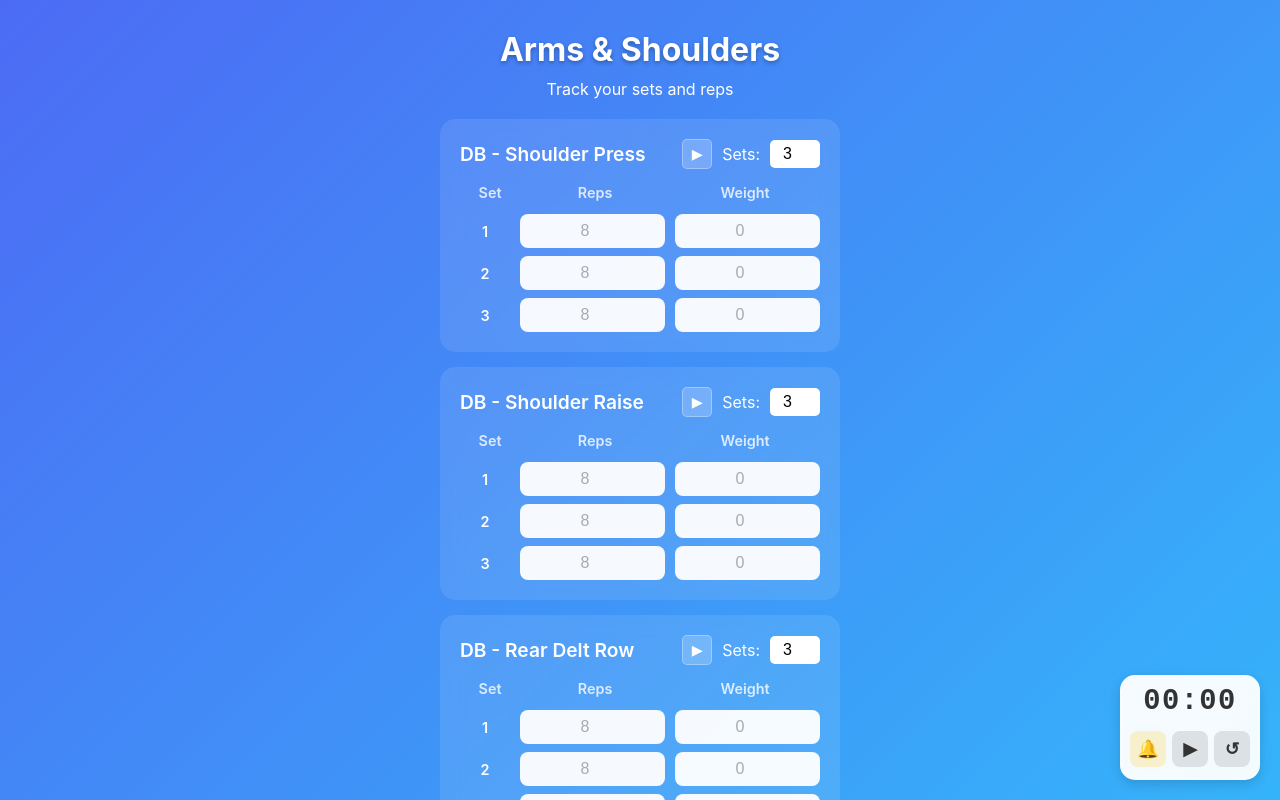
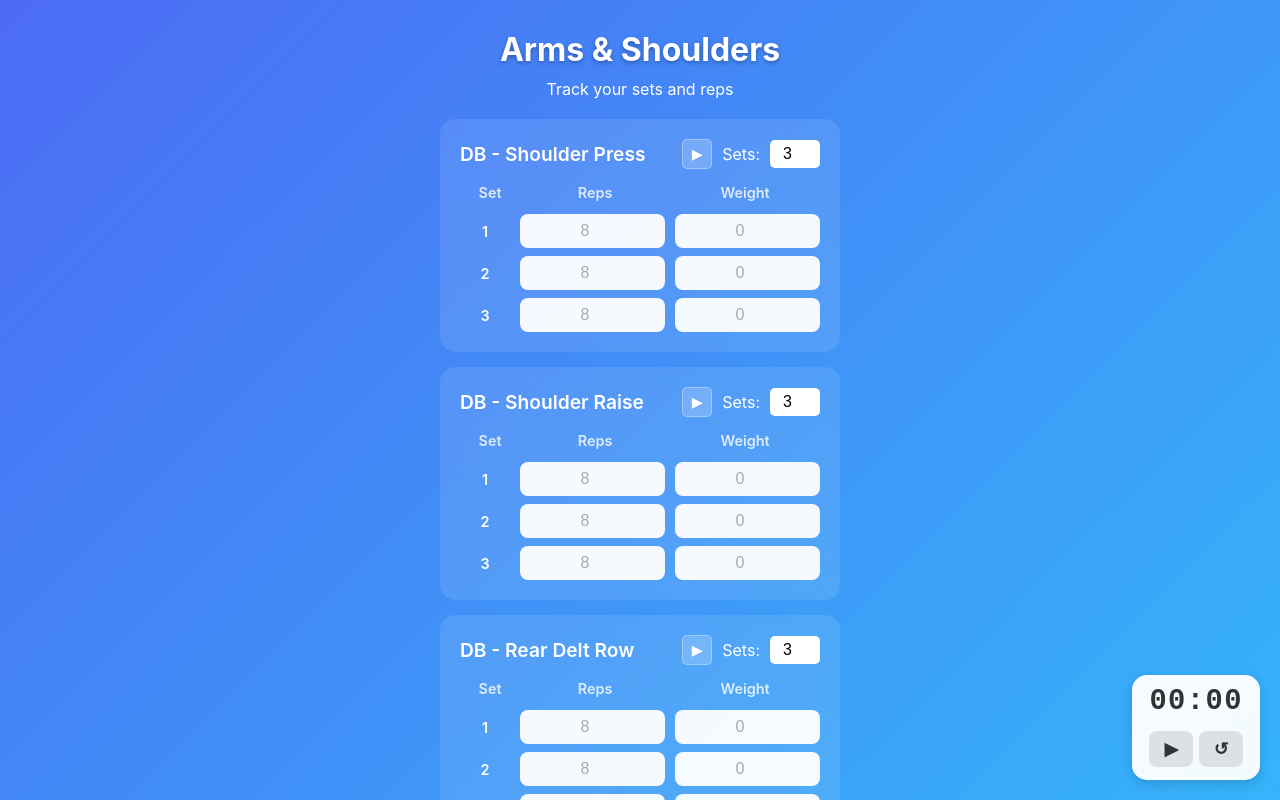
Before and after one commit to TaisHjoernsof/Workout, a Vue app: page / in a window 1280 px wide. Both pictures are taken after a click on the button "Arms & Shoulders". Shown: the top 800 px of the page. Built offline with nearby package versions, Linux system fonts and the light colour scheme.

Commit message:
Remove unused bell icon from floating timer

```diff
--- a/src/components/FloatingTimer.vue
+++ b/src/components/FloatingTimer.vue
@@ -2,14 +2,6 @@
   <div class="floating-timer" :class="{ 'active': isActive }">
     <div class="timer-display">{{ formattedTime }}</div>
     <div class="timer-controls">
-      <button
-        v-if="notificationsAvailable && !notificationsEnabled"
-        class="timer-btn notify-btn"
-        @click="handleNotificationRequest"
-        title="Enable notifications for timer alerts"
-      >
-        🔔
-      </button>
       <button class="timer-btn start-btn" @click="handleStartClick" :title="isActive ? 'Pause' : 'Start'">
         {{ isActive ? '⏸' : '▶' }}
       </button>
@@ -21,7 +13,7 @@
 </template>
 
 <script>
-import { computed, ref, onMounted } from 'vue'
+import { computed, ref } from 'vue'
 
 export default {
   name: 'FloatingTimer',
@@ -35,7 +27,7 @@ export default {
       required: true
     }
   },
-  emits: ['start-timer', 'reset-timer', 'request-notifications'],
+  emits: ['start-timer', 'reset-timer'],
   setup(props, { emit }) {
     const formattedTime = computed(() => {
       const minutes = Math.floor(props.seconds / 60)
@@ -51,34 +43,10 @@ export default {
       emit('reset-timer')
     }
 
-    const notificationsAvailable = ref('Notification' in window)
-    const notificationsEnabled = ref(false)
-
-    const handleNotificationRequest = () => {
-      if ('Notification' in window) {
-        console.log('User clicked notification button, requesting permission...')
-        Notification.requestPermission().then((permission) => {
-          console.log('Notification permission result:', permission)
-          notificationsEnabled.value = permission === 'granted'
-          emit('request-notifications', permission)
-        })
-      }
-    }
-
-    onMounted(() => {
-      if ('Notification' in window) {
-        notificationsEnabled.value = Notification.permission === 'granted'
-        console.log('Notifications available. Current permission:', Notification.permission)
-      }
-    })
-
     return {
       formattedTime,
       handleStartClick,
-      handleResetClick,
-      handleNotificationRequest,
-      notificationsAvailable,
-      notificationsEnabled
+      handleResetClick
     }
   }
 }
@@ -177,25 +145,6 @@ export default {
   pointer-events: none;
 }
 
-.notify-btn {
-  background: rgba(255, 193, 7, 0.2) !important;
-  color: #ff9800 !important;
-  animation: pulse 2s infinite;
-}
-
-.notify-btn:hover {
-  background: rgba(255, 193, 7, 0.4) !important;
-}
-
-@keyframes pulse {
-  0%, 100% {
-    box-shadow: 0 0 0 0 rgba(255, 152, 0, 0.4);
-  }
-  50% {
-    box-shadow: 0 0 0 6px rgba(255, 152, 0, 0);
-  }
-}
-
 /* iPhone 8 specific adjustments (max 375px width) */
 @media screen and (max-width: 380px) {
   .floating-timer {
```
